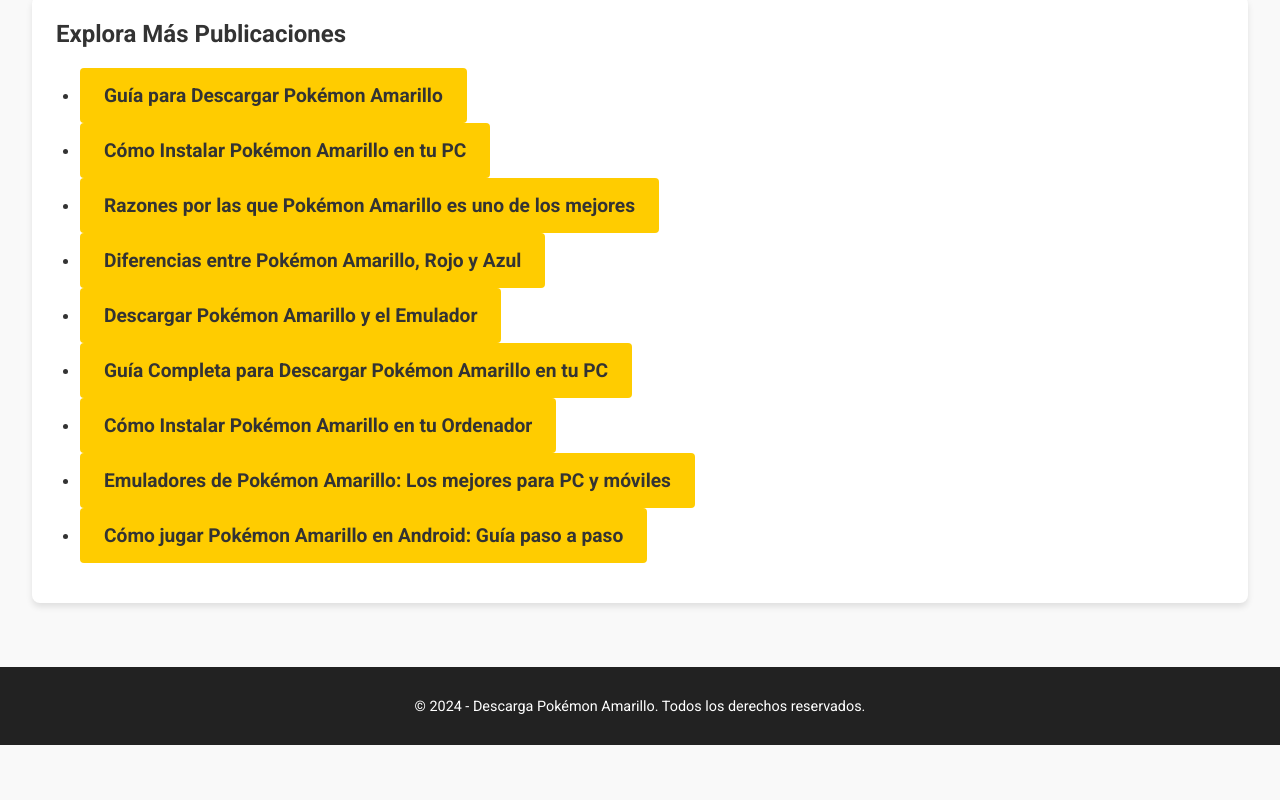
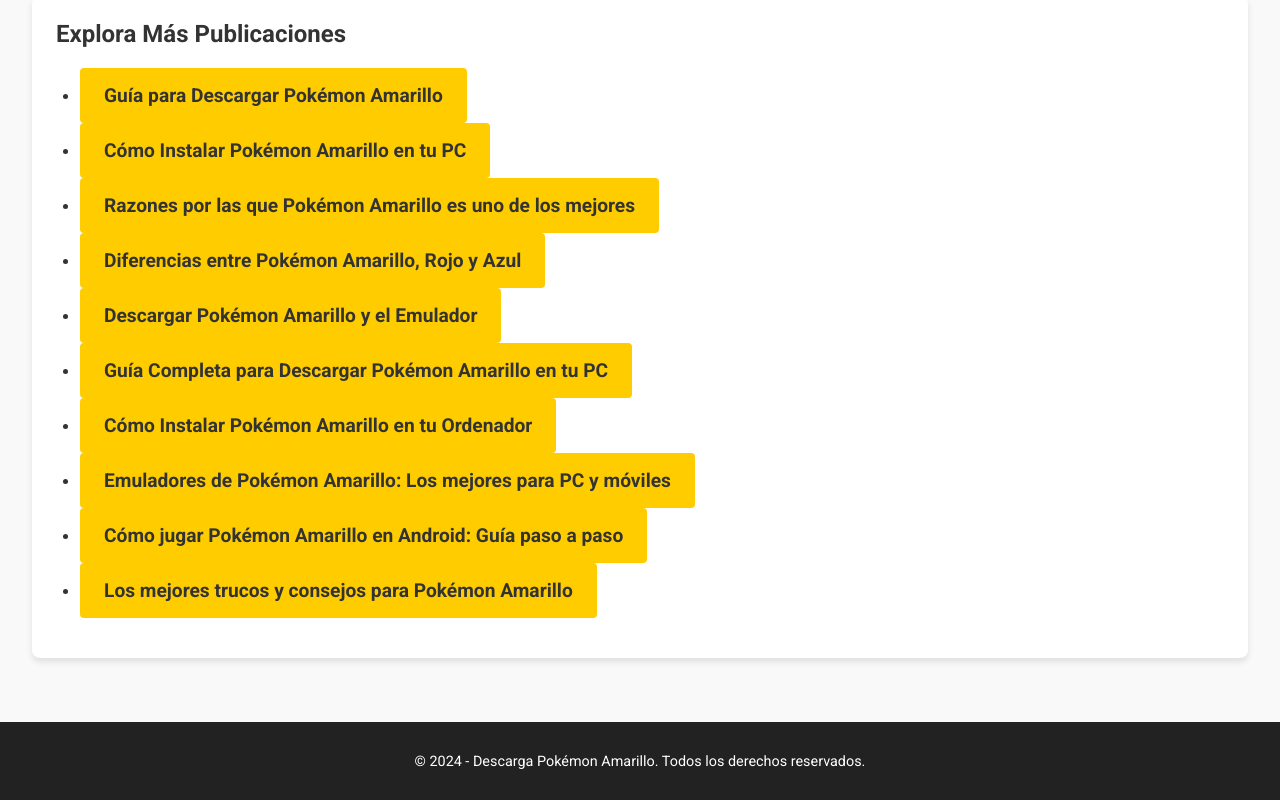
Before and after one commit to JuegosLand/PokemonAmarillo, a plain HTML site: page index.html in a window 1280 px wide. Shown: the part 1369-2169 px from the top of the page. Before the commit the page ends 2114 px from the top, so only its background shows below. Drawn offline with Linux system fonts and the light colour scheme.

Commit message:
index.html

```diff
--- a/index.html
+++ b/index.html
@@ -190,6 +190,7 @@
                 <li><a href="como-instalar-pokemon-amarillo-en-tu-ordenador.html" class="cta-button">Cómo Instalar Pokémon Amarillo en tu Ordenador</a></li>
                 <li><a href="emuladores-pokemon-amarillo-mejores-pc-moviles.html" class="cta-button">Emuladores de Pokémon Amarillo: Los mejores para PC y móviles</a></li>
                 <li><a href="como-jugar-pokemon-amarillo-en-android.html" class="cta-button">Cómo jugar Pokémon Amarillo en Android: Guía paso a paso</a></li>
+                    <li><a href="los-mejores-trucos-y-consejos-pokemon-amarillo.html" class="cta-button">Los mejores trucos y consejos para Pokémon Amarillo</a></li>
             </ul>
         </div>
     </section>
```
